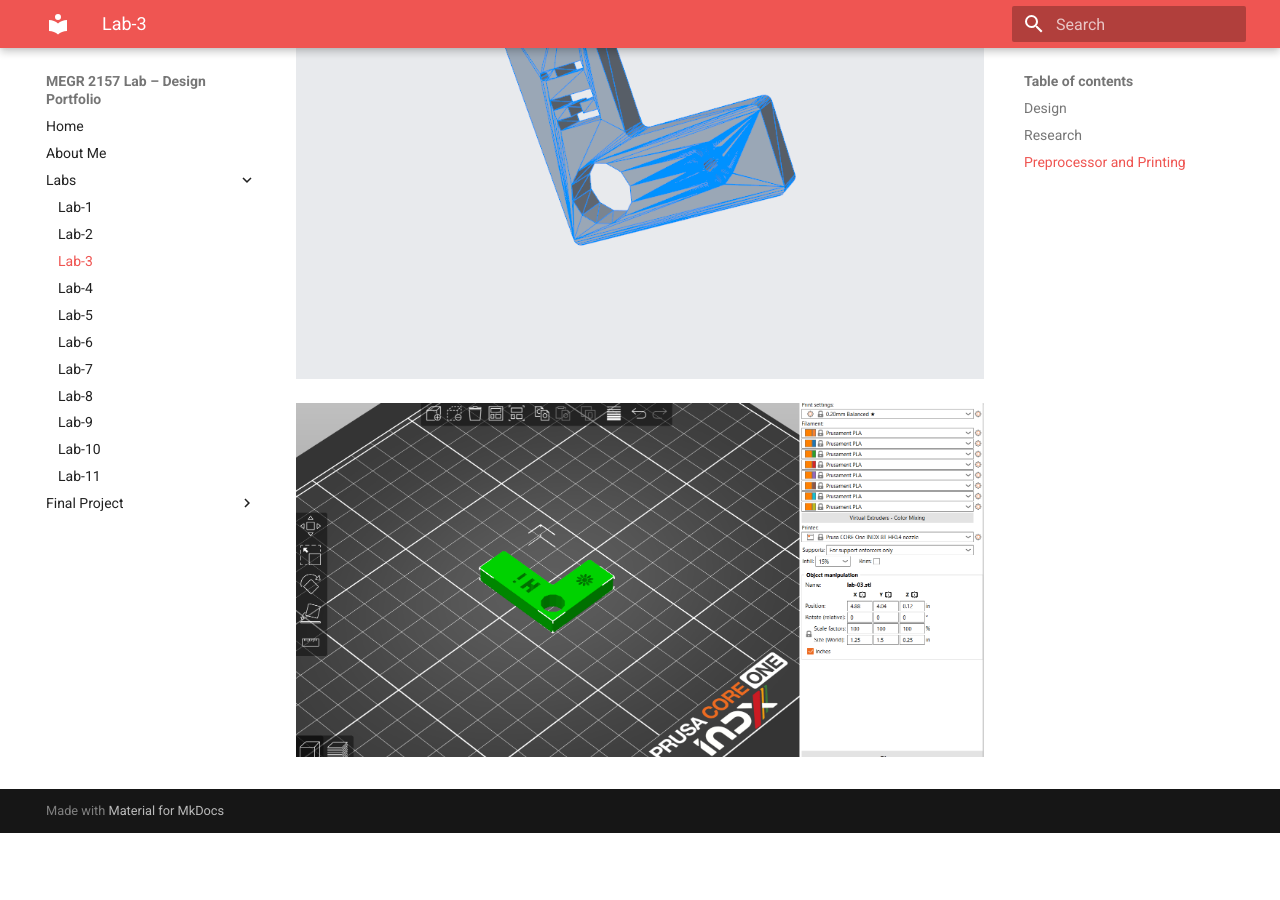
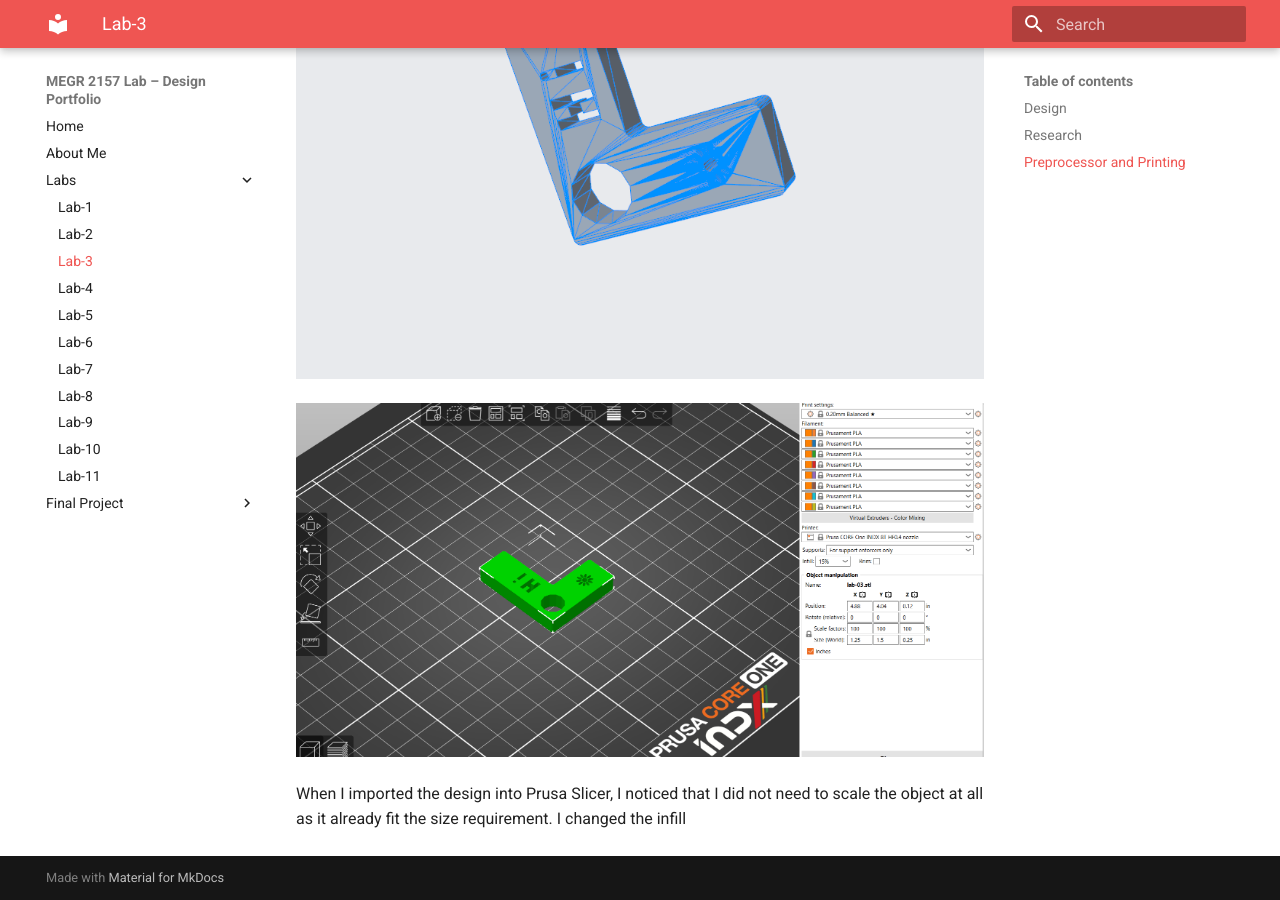
Before and after one commit to bspinne2/Brendan-Spinner-Portfolio, an MkDocs documentation site: the page built from docs/Labs/L03/index.md, in a window 1280 px wide and 900 px high, scrolled down 4628 px. Built offline with MkDocs 1.6.1 and Material for MkDocs 9.7.7, drawn with Linux system fonts in a browser that asks for light colours; before the commit the page ends 5461 px from its top, so only the background shows below that.

Commit message:
Update index.md

```diff
--- a/docs/Labs/L03/index.md
+++ b/docs/Labs/L03/index.md
@@ -37,3 +37,5 @@ The next course of action was downloading my design into a .STL file and importi
 ![Screenshot](./Screenshot%202026-09-03%20132427.png)
 
 ![Screenshot](./Screenshot%202026-09-03%20132417.png)
+
+When I imported the design into Prusa Slicer, I noticed that I did not need to scale the object at all as it already fit the size requirement. I changed the infill
```
